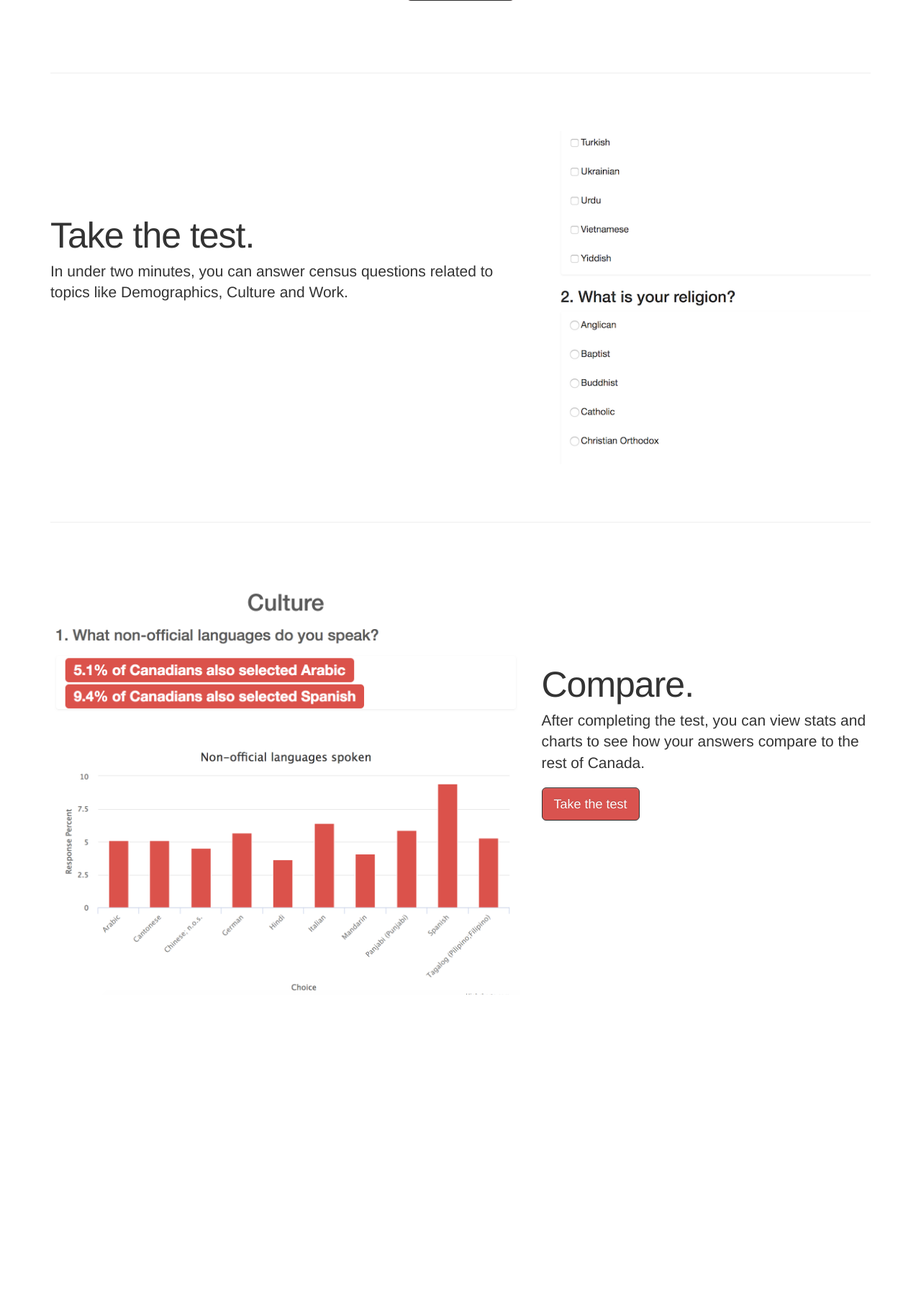
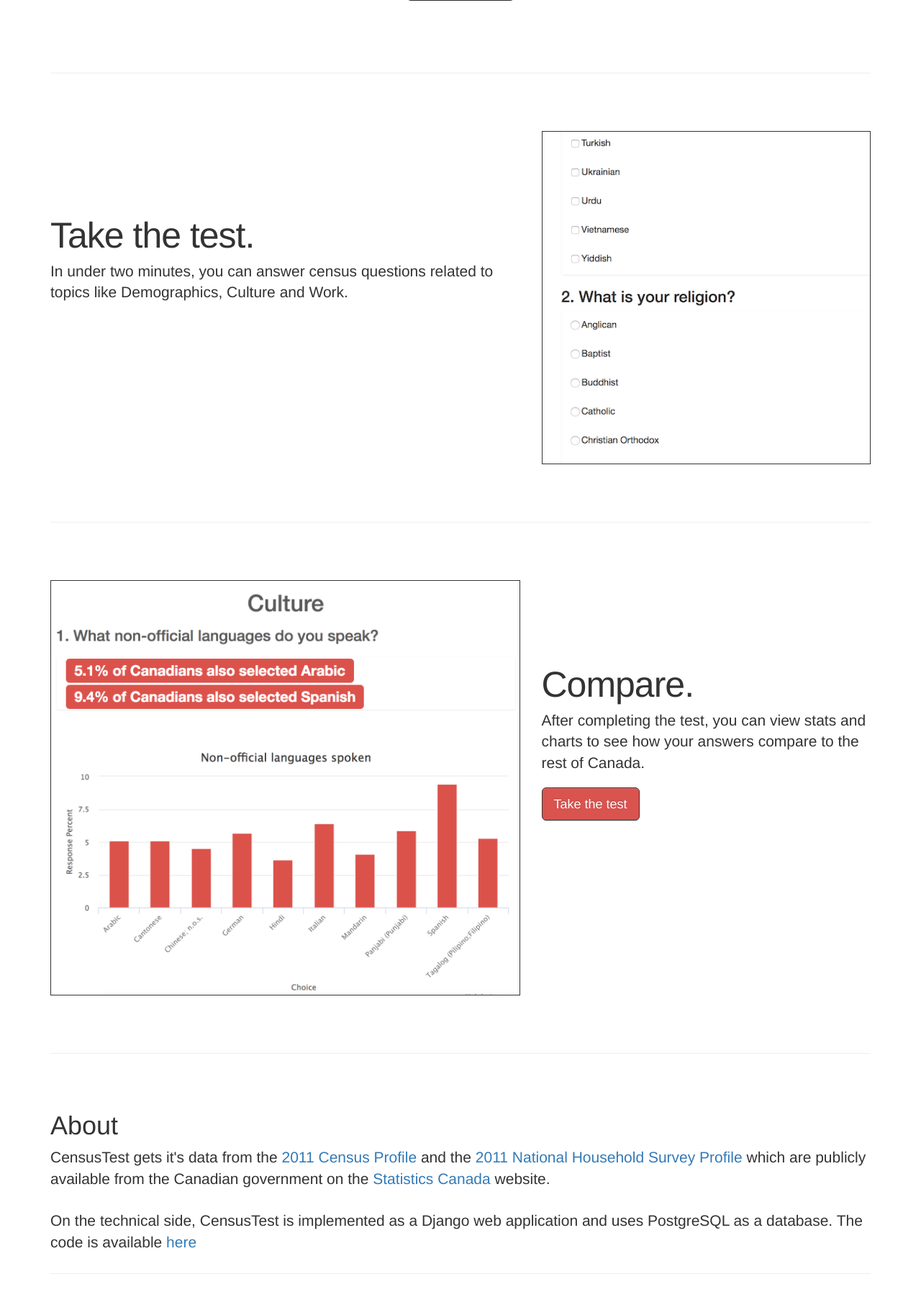
Before and after one commit to MichaelViveros/CensusTest, a Django app: page / in a window 1280 px wide. Shown: the part 293-2113 px from the top of the page at 72% size. Before the commit the page ends 1675 px from the top, so only its background shows below. Run offline with Django 3.2, Linux system fonts and the light colour scheme; parts of the project's set-up code (start-up, migrations or seed data) failed here and were passed over; some libraries are stand-ins or nearby versions.

Commit message:
Add About section

```diff
--- a/censustest/static/censustest/style.css
+++ b/censustest/static/censustest/style.css
@@ -1,3 +1,8 @@
+.img-border {
+	border-style: solid;
+	border-width: 1px;
+}
+
 .label-primary,
 .btn-primary,
 .progress-bar {
--- a/censustest/templates/censustest/index.html
+++ b/censustest/templates/censustest/index.html
@@ -27,7 +27,7 @@
 				<p class="lead">In under two minutes, you can answer census questions related to topics like Demographics, Culture and Work.</p>
 			</div>
 			<div class="col-md-5">
-				<img class="featurette-image img-responsive center-block" src="{% static 'censustest/images/test.png' %}" alt="Generic placeholder image">
+				<img class="featurette-image img-responsive center-bloc img-border" src="{% static 'censustest/images/test.png' %}" alt="Generic placeholder image">
 			</div>
 		</div>
 
@@ -40,8 +40,15 @@
 				<a href="{% url 'censustest:get_next_topic' 0 %}" class="btn btn-lg btn-primary">Take the test</a>
 			</div>
 			<div class="col-md-7 col-md-pull-5">
-				<img class="featurette-image img-responsive center-block" src="{% static 'censustest/images/results.png' %}" alt="Generic placeholder image">
+				<img class="featurette-image img-responsive center-block img-border" src="{% static 'censustest/images/results.png' %}" alt="Generic placeholder image">
 			</div>
+		</div>
+
+		<hr class="featurette-divider">
+
+		<div class="page-header">
+			<h1>About</h1>
+			<p class="lead">CensusTest gets it's data from the <a href="http://www12.statcan.gc.ca/census-recensement/2011/dp-pd/prof/details/page.cfm?Lang=E&Geo1=PR&Code1=01&Geo2=PR&Code2=01&Data=Count&SearchText=Canada&SearchType=Begins&SearchPR=01&B1=All&Custom=&TABID=1">2011 Census Profile</a> and the <a href="http://www12.statcan.gc.ca/nhs-enm/2011/dp-pd/prof/details/page.cfm?Lang=E&Geo1=PR&Code1=01&Data=Count&SearchText=Canada&SearchType=Begins&SearchPR=01&A1=All&B1=All&Custom=&TABID=1">2011 National Household Survey Profile</a> which are publicly available from the Canadian government on the <a href="http://www12.statcan.gc.ca/census-recensement/2011/dp-pd/index-eng.cfm">Statistics Canada</a> website.<br /><br />On the technical side, CensusTest is implemented as a Django web application and uses PostgreSQL as a database. The code is available <a href="https://github.com/MichaelViveros/CensusTest">here</a></p>
 		</div>
 
 	</div>
```
